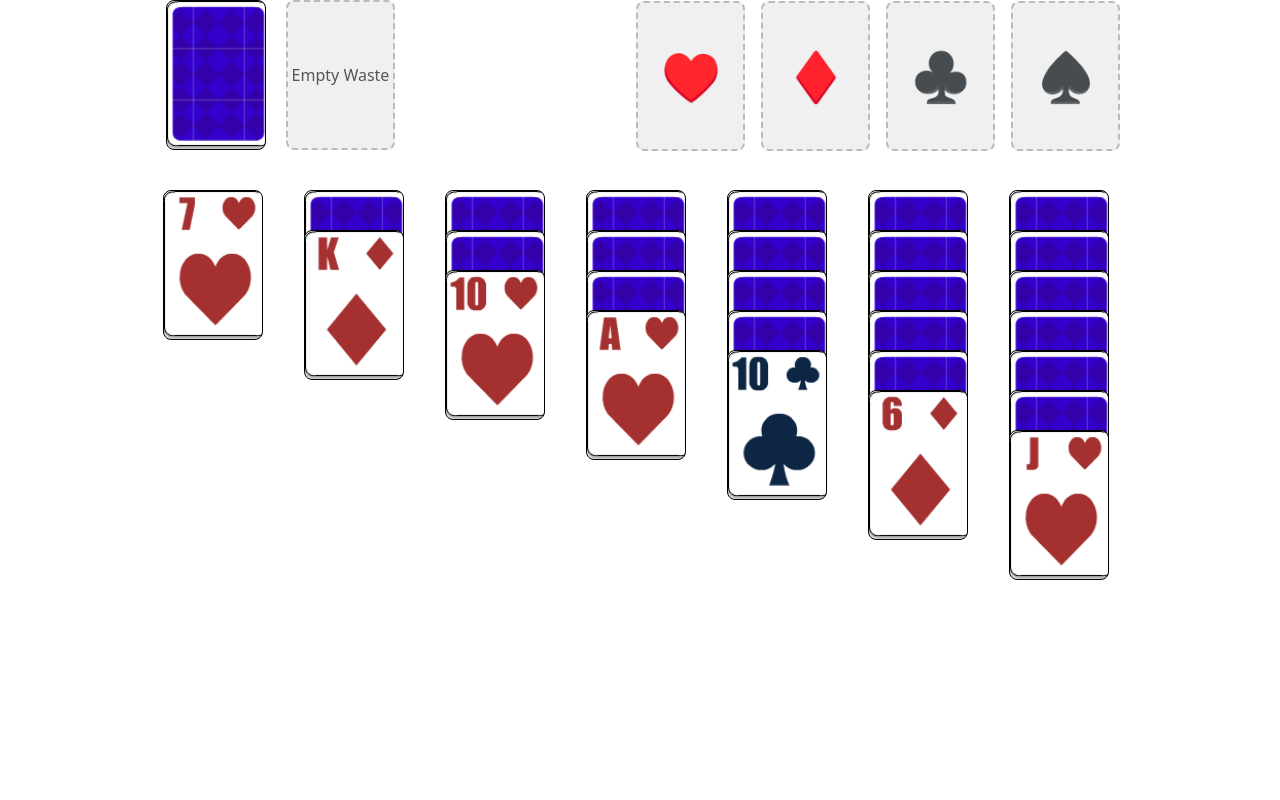
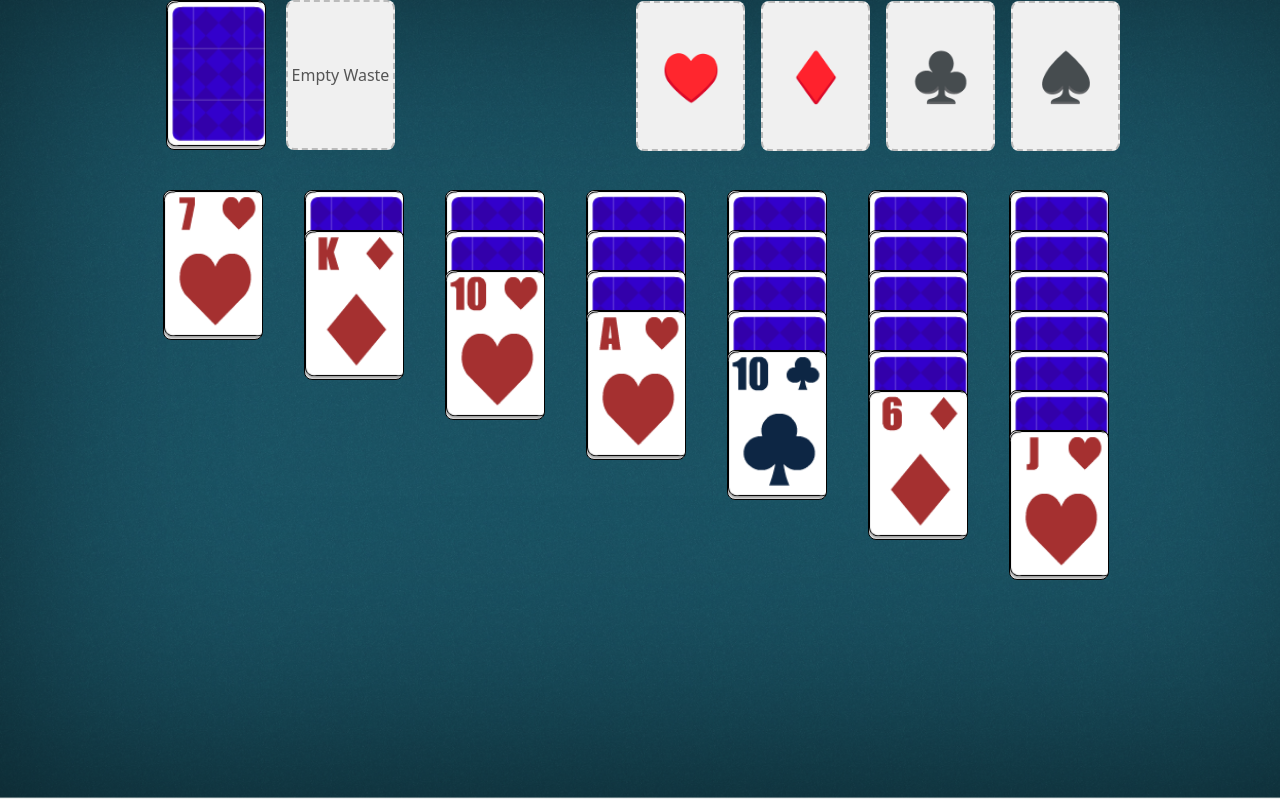
Before and after one commit to hamidriaz1998/solitaire-svelte, a Svelte app: page / in a window 1280 px wide. Built offline with nearby package versions, Linux system fonts and the light colour scheme.

Commit message:
Add background image

```diff
--- a/src/App.svelte
+++ b/src/App.svelte
@@ -30,6 +30,11 @@
 </main>
 
 <style>
+  main {
+    background-image: url("/Backgrounds/background_2.png");
+    background-size: cover;
+    height: 100vh;
+  }
   .game-container {
     display: flex;
     flex-direction: column;
```
